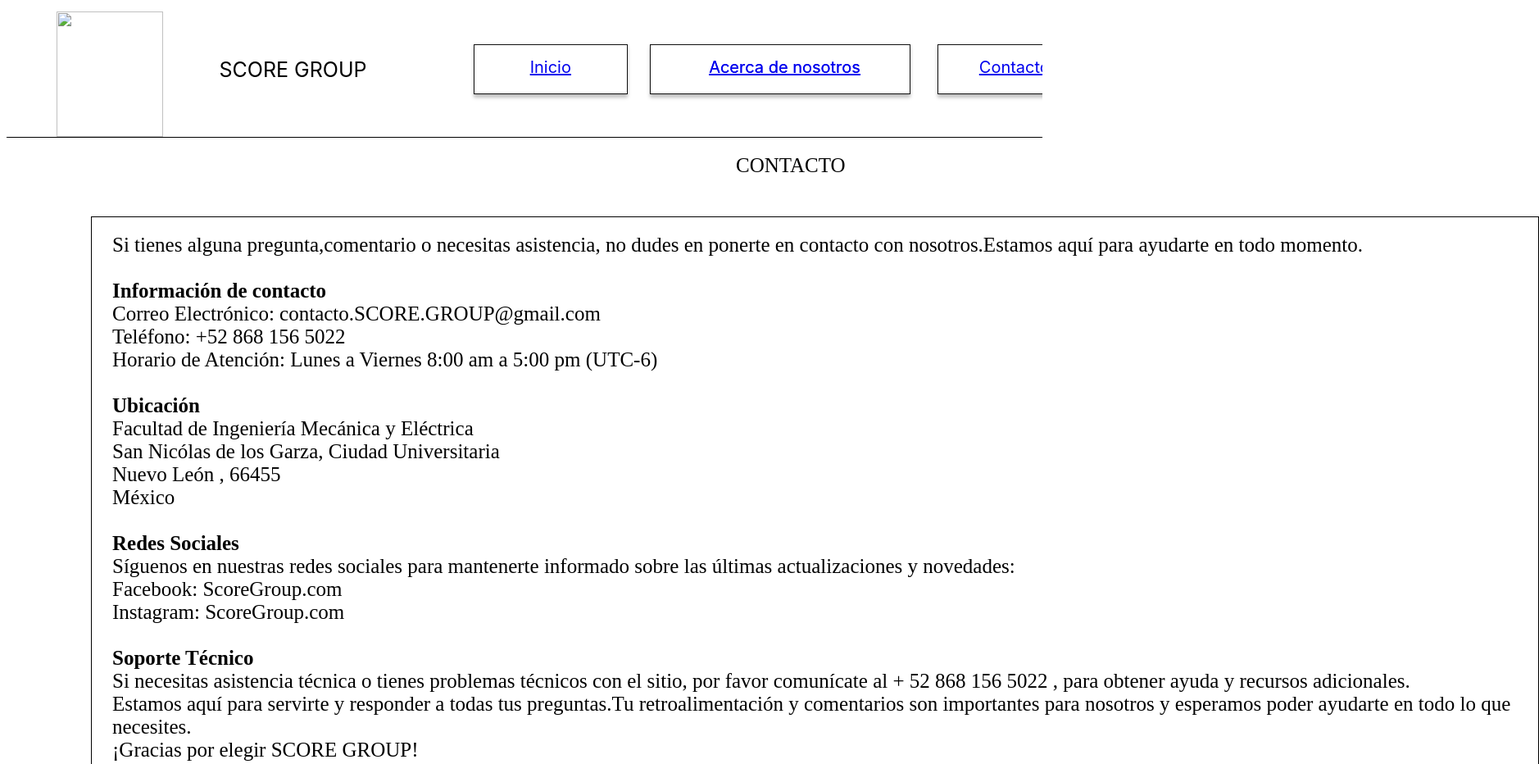
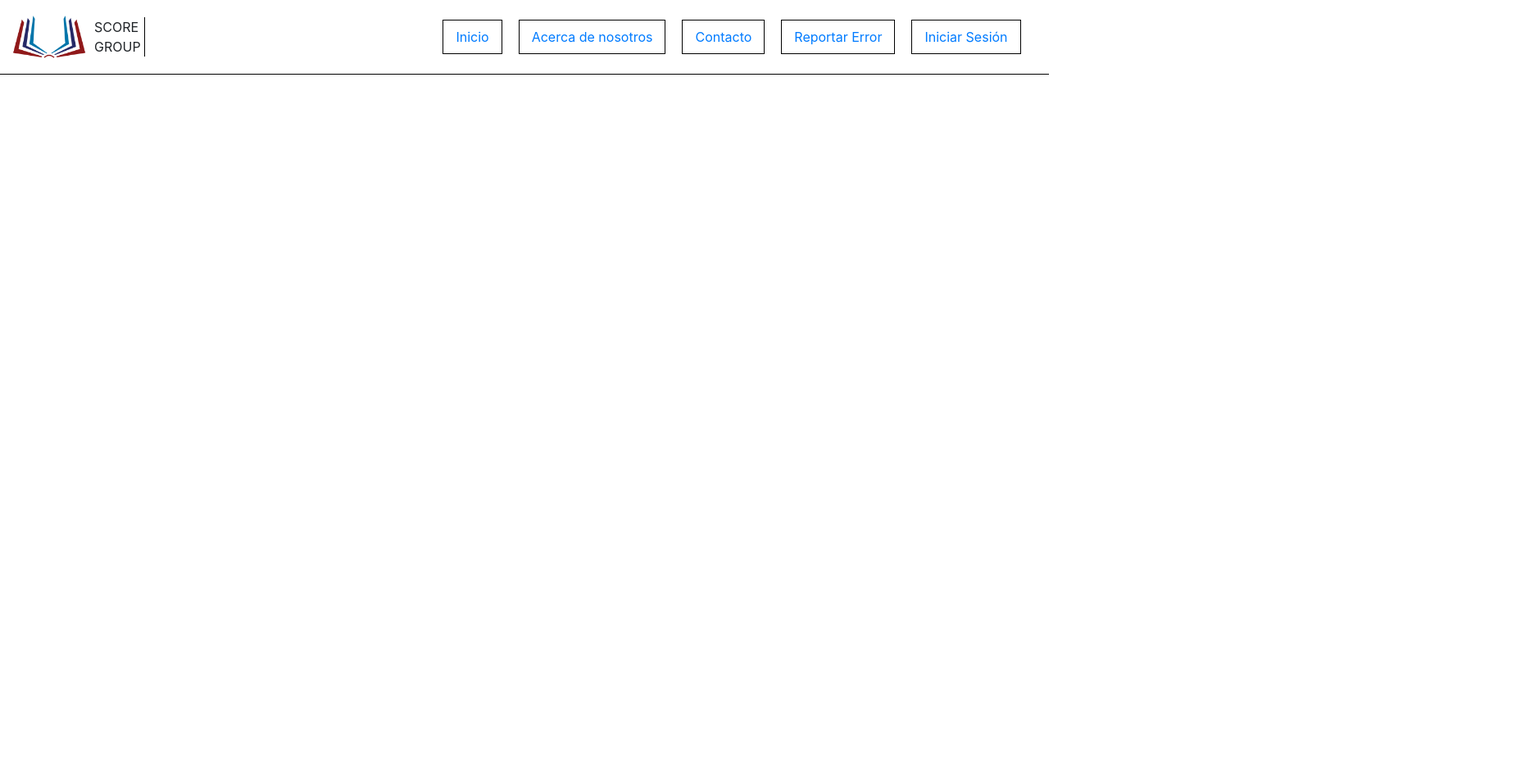
Before and after one commit to EythelVega/PIA-238, a plain HTML site: page contacto.html in a window 1280 px wide. Shown: the top 932 px of the page at 82% size, 1878 px wide, since content can reach past the window. After the commit the page ends 800 px from the top, so only its background shows below. Drawn offline with nearby package versions, Linux system fonts and the light colour scheme.

Commit message:
Se volvio a realizar el menu de navegacion y sus estilos

```diff
--- a/CSS/EstiloSinLoggin.css
+++ b/CSS/EstiloSinLoggin.css
@@ -1,183 +1,66 @@
-.component-2-child {
-    position: absolute;
-    height: 100%;
-    width: 100%;
-    top: 0%;
-    right: 0%;
-    bottom: 0%;
-    left: 0%;
-    box-shadow: 0px 4px 4px rgba(0, 0, 0, 0.25);
-    background-color: rgba(0, 0, 0, 0);
-    border: 1px solid #0f0f0f;
-    box-sizing: border-box;
-}
-.contacto {
-    margin: 0;
-}
-.inicio {
-    position: absolute;
-    height: 106.89%;
-    width: 74.57%;
-    top: 26.83%;
-    left: 12.62%;
-    display: inline-block;
-}
-.component-2 {
-    position: absolute;
-    top: 46px;
-    left: 1136px;
-    width: 188px;
-    height: 61px;
-}
-.component-7 {
-    position: absolute;
-    top: 46px;
-    left: 570px;
-    width: 188px;
-    height: 61px;
-}
-.component-4 {
-    position: absolute;
-    top: 46px;
-    left: 1635px;
-    width: 243px;
-    height: 61px;
-}
-.inicio4 {
-    position: absolute;
-    height: 106.89%;
-    width: 74.56%;
-    top: 26.83%;
-    left: 12.62%;
-    display: inline-block;
-}
-.component-3 {
-    position: absolute;
-    top: 46px;
-    left: 1350px;
-    width: 250px;
-    height: 61px;
-}
-.component-5-child {
-    position: absolute;
-    height: 87.29%;
-    width: 85.17%;
-    top: 0%;
-    right: 8.9%;
-    bottom: 12.71%;
-    left: 5.93%;
-    box-shadow: 0px 4px 4px rgba(0, 0, 0, 0.25);
-    background-color: rgba(0, 0, 0, 0);
-    border: 1px solid #0f0f0f;
-    box-sizing: border-box;
-}
-.acerca-de-nosotros {
-    position: absolute;
-    height: 76.57%;
-    width: 100%;
-    top: 23.4%;
-    left: 0%;
-    display: inline-block;
-}
-.component-5 {
-    position: absolute;
-    top: 46px;
-    left: 763px;
-    width: 373px;
-    height: 70px;
-}
-.component-6-child {
-    position: absolute;
-    height: 87.29%;
-    width: 85.17%;
-    top: 0%;
-    right: 8.9%;
-    bottom: 12.71%;
-    left: 5.93%;
-    background-color: rgba(0, 0, 0, 0);
-}
-.tv-1-child {
-    position: absolute;
-    top: 158.5px;
-    left: -0.5px;
-    border-top: 1px solid #000;
-    box-sizing: border-box;
-    width: 1991px;
-    height: 1px;
-}
-.tv-1-item {
-    position: absolute;
-    top: -2px;
-    left: 487px;
-    width: 1px;
-    height: 161px;
-    object-fit: contain;
-}
-.score-group {
-    position: absolute;
-    top: 62px;
-    left: 225px;
-    font-size: 25px;
-    color: #000;
-    display: inline-block;
-    width: 249px;
-    height: 45px;
-}
-.pngtreeopen-book-design-35525 {
-    position: absolute;
-    top: 6px;
-    left: 61px;
-    width: 130px;
-    height: 153px;
-    object-fit: cover;
-}
-.tv-1-inner {
-    position: absolute;
-    top: 264px;
-    left: 111px;
-    border: 1px solid #000;
-    box-sizing: border-box;
-    width: 1767px;
-    height: 857px;
-}
-.contacto1 {
-    position: absolute;
-    top: 188px;
-    left: 898px;
-    font-size: 25px;
-    color: #000;
-    display: inline-block;
-    width: 192px;
-    height: 45px;
-}
-.informacin-de-contacto {
-    margin: 0;
-    font-weight: 500;
+/*Estilos para la barra de navegacion*/
+.logo {
+    display: flex;
+    align-items: center;
+    width: 90px;
+    height: auto;
 }
 
-.ubicacin {
-    margin: 0;
-    font-weight: 600;
+.company-name {
+    margin-left: 10px; /* Ajusta el espacio entre el logo y el nombre de la empresa */
+    position: relative; /* Establece la posición relativa */
 }
-.si-tienes-alguna-container {
+
+.company-name:after {
+    content: "";
     position: absolute;
-    top: 285px;
-    left: 137px;
-    font-size: 25px;
-    color: #000;
-    text-align: left;
-    display: inline-block;
-    width: 1709px;
-    height: 1002px;
+    top: 50%;
+    right: -5px;
+    height: 100%;
+    border-right: 1px solid black; /* Línea vertical negra */
+    transform: translateY(-50%);
 }
-.tv-1 {
-    width: 100%;
-    position: relative;
-    background-color: #fff;
-    height: 1394px;
-    overflow: hidden;
-    text-align: center;
-    font-size: 20px;
-    color: #2563bf;
-    font-family: Inter;
+
+.nav-links {
+    list-style: none; /* Elimina los puntos de la lista */
+    margin: 0; /* Elimina el margen de la lista */
+    padding: 0; /* Elimina el relleno de la lista */
 }
+
+.nav-links .nav-item {
+    margin-right: 20px; /* Espacio entre los botones */
+}
+
+.nav-links .nav-item:last-child {
+    margin-right: 0; /* Elimina el margen derecho del último botón */
+}
+
+.nav-links .nav-link {
+    padding: 8px 15px; /* Ajusta el relleno para el espacio dentro del botón */
+    border: 1px solid black; /* Agrega un borde de 1px sólido negro */
+    text-decoration: none; /* Elimina el subrayado predeterminado */
+}
+
+.nav-links {
+    display: flex;
+    justify-content: center;
+    width: 80%; /* Ocupa el 80% del ancho de la fila */
+}
+
+.row-border {
+    border-bottom: 1px solid black; /* Línea negra de un píxel debajo de la fila */
+}
+
+/*Estilos de la pagina Inicio*/
+
+
+/*Estilos de la pagina Acerca de nosotros*/
+
+
+/*Estilos de la pagina Contacto*/
+
+
+/*Estilos de la pagina Reportar error*/
+
+
+/*Estilos de la pagina Inicio de sesion*/
--- a/contacto.html
+++ b/contacto.html
@@ -3,104 +3,33 @@
 <head>
     <meta charset="UTF-8">
     <meta name="viewport" content="width=device-width, initial-scale=1.0">
+    <link rel="stylesheet" href="CSS/EstiloSinLoggin.css">
     <title>Contacto</title>
-    <link rel="stylesheet" href="CSS/EstiloSinLoggin.css">
+    <link rel="stylesheet" href="https://cdn.jsdelivr.net/npm/bootstrap@4.1.3/dist/css/bootstrap.min.css" integrity="sha384-MCw98/SFnGE8fJT3GXwEOngsV7Zt27NXFoaoApmYm81iuXoPkFOJwJ8ERdknLPMO" crossorigin="anonymous">
 </head>
 <body>
-
-<!--Menu de navegacion superior-->
-<div class="tv-1">
-  <div class="component-2">
-    <div class="component-2-child"></div>
-      <div class="inicio">
-      <a class="contacto" href="Contacto.html">Contacto</a>
-      </div>
-      </div>
-    <div class="component-7">
-      <div class="component-2-child"></div>
-        <div class="inicio">
-          <a class="contacto" href="Index.html">Inicio</a>
+<!--Barra de navegacion-->
+  <div class="container-fluid">
+        <div class="row align-items-center row-border">
+            <div class="col-3">
+                <div class="logo">
+                  <img src="Recursos/Logo.png" alt="Logo de la Empresa." class="img-fluid logo">
+                    <span class="company-name">SCORE GROUP</span>
+                </div>
+            </div>
+            <div class="col-9 d-flex justify-content-end">
+                <ul class="nav-links">
+                    <li class="nav-item"><a href="Index.html" class="nav-link">Inicio</a></li>
+                    <li class="nav-item"><a href="AcercaDeNosotros.html" class="nav-link">Acerca de nosotros</a></li>
+                    <li class="nav-item"><a href="Contacto.html" class="nav-link">Contacto</a></li>
+                    <li class="nav-item"><a href="ReportarError.html" class="nav-link">Reportar Error</a></li>
+                    <li class="nav-item"><a href="InicioDeSesion.html" class="nav-link">Iniciar Sesión</a></li>
+                </ul>
+            </div>
         </div>
     </div>
-      <div class="component-4">
-      <div class="component-2-child"></div>
-        <div class="inicio">
-          <a class="contacto" href="InicioDeSesion.html">Iniciar sesión</a>
-        </div>
-      </div>
-      <div class="component-3">
-        <div class="component-2-child"></div>
-        <div class="inicio4">
-          <a class="contacto" href="ReportarError.html">Reportar error</a>
-        </div>
-      </div>
-      <div class="component-5">
-        <div class="component-5-child"></div>
-        <div class="acerca-de-nosotros">
-          <a class="contacto" href="AcercaDeNosotros.html">Acerca de nosotros</a>
-        </div>
-      </div>
-      <div class="component-5">
-        <div class="component-6-child"></div>
-        <div class="acerca-de-nosotros">
-          <a class="contacto" href="AcercaDeNosotros.html">Acerca de nosotros</a>
-        </div>
-      </div>
-      <div class="tv-1-child"></div>
 
-      <div class="score-group">SCORE GROUP</div>
-      <img class="pngtreeopen-book-design-35525" alt="" src="images/—Pngtree—open book design_3552582.png"/>
-    </div>
-      <!--Fin del menu de navegacion superior-->
-
-
-        <div class="tv-1-inner"></div>
-        <div class="contacto1">CONTACTO</div>
-        <div class="si-tienes-alguna-container">
-          <p class="contacto">
-            Si tienes alguna pregunta,comentario o necesitas asistencia, no dudes
-            en ponerte en contacto con nosotros.Estamos aquí para ayudarte en todo
-            momento.
-          </p>
-          <br>
-          <p class="ubicacin">Información de contacto</p>
-          <p class="contacto">
-            Correo Electrónico: contacto.SCORE.GROUP@gmail.com
-          </p>
-          <p class="contacto">Teléfono: +52 868 156 5022</p>
-          <p class="contacto">
-            Horario de Atención: Lunes a Viernes 8:00 am a 5:00 pm (UTC-6)
-          </p>
-          <p class="informacin-de-contacto">&nbsp;</p>
-          <p class="ubicacin">Ubicación</p>
-          <p class="contacto">Facultad de Ingeniería Mecánica y Eléctrica</p>
-          <p class="contacto">San Nicólas de los Garza, Ciudad Universitaria</p>
-          <p class="contacto">Nuevo León , 66455</p>
-          <p class="contacto">México</p>
-          <p class="contacto">&nbsp;</p>
-          <p class="ubicacin">Redes Sociales</p>
-          <p class="contacto">
-            Síguenos en nuestras redes sociales para mantenerte informado sobre
-            las últimas actualizaciones y novedades:<br />Facebook:
-            ScoreGroup.com<br />Instagram: ScoreGroup.com
-          </p>
-          <br />
-          <p class="ubicacin">Soporte Técnico</p>
-          <p class="contacto">
-            Si necesitas asistencia técnica o tienes problemas técnicos con el
-            sitio, por favor comunícate al + 52 868 156 5022 , para obtener ayuda
-            y recursos adicionales.
-          </p>
-          <p class="contacto">
-            Estamos aquí para servirte y responder a todas tus preguntas.Tu
-            retroalimentación y comentarios son importantes para nosotros y
-            esperamos poder ayudarte en todo lo que necesites.
-          </p>
-          <p class="contacto">¡Gracias por elegir SCORE GROUP!</p>
-
-          <p></p>
-        </div>
-      </div>
+<!--Contenido de la pagina-->
 
 </body>
 </html>
```
Also changed, not shown: AcercaDeNosotros.html (+21 -44 lines), Index.html (+26 -50 lines), InicioDeSesion.html (+21 -43 lines), ReportarError.html (+21 -43 lines), Recursos/Logo.png (renamed from Recursos/—Pngtree—open book design_3552582.png).
